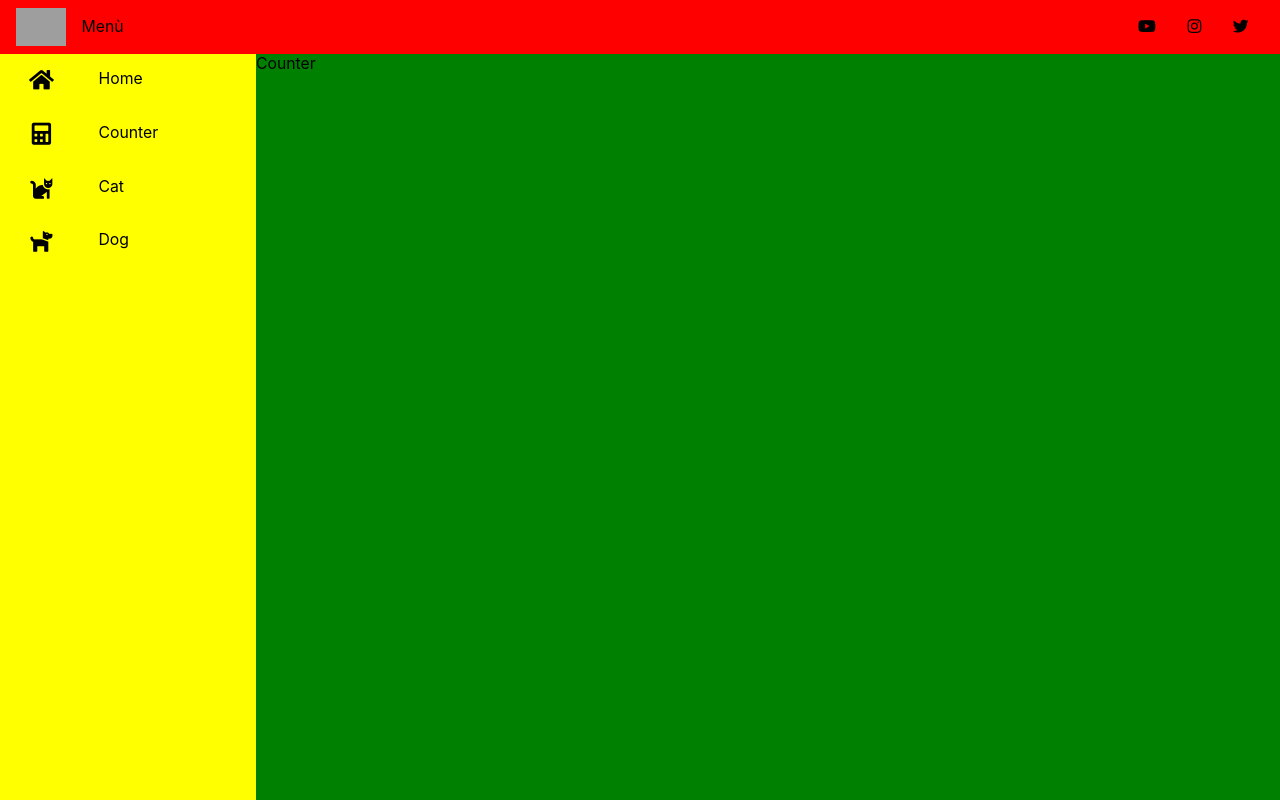
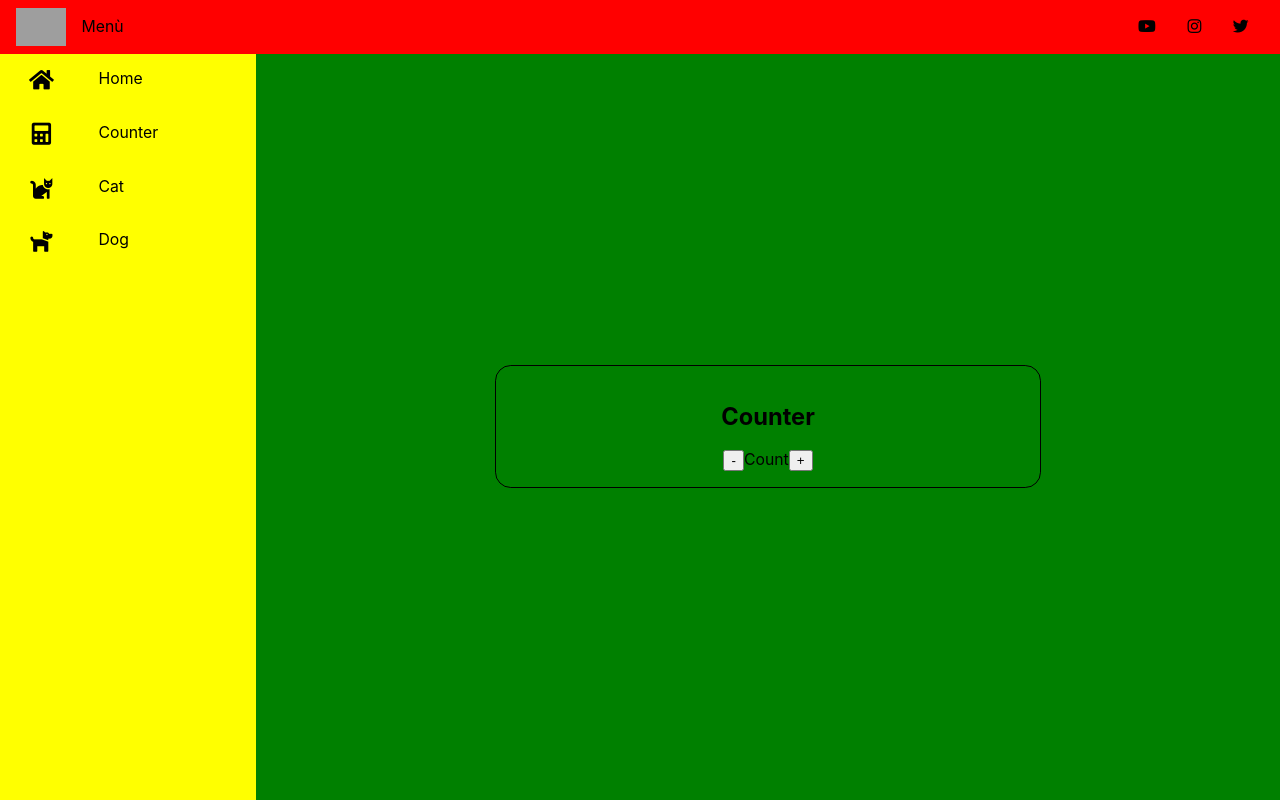
Before and after one commit to MirkoDC-Aesys/SagaTypeScriptPractice, a React (Create React App) app: page /Counter in a window 1280 px wide. Built offline with nearby package versions, Linux system fonts and the light colour scheme; grey boxes are pictures that could not be loaded.

Commit message:
Add counterSlice

```diff
--- a/src/app/store.ts
+++ b/src/app/store.ts
@@ -1,8 +1,11 @@
 import { configureStore } from '@reduxjs/toolkit'
+import counterReducer from '../features/Counter/counterSlice'
 
 export const store = configureStore({
-  reducer: {},
-});
+  reducer: {
+    counter: counterReducer,
+  },
+})
 
 export type AppDispatch = typeof store.dispatch;
 export type RootState = ReturnType<typeof store.getState>
--- a/src/features/Counter/Counter.module.css
+++ b/src/features/Counter/Counter.module.css
@@ -0,0 +1,14 @@
+.container {
+    height: 100%;
+    display: flex;
+    justify-content: center;
+    align-items: center;
+}
+
+.counterBox {
+    border: 1px solid var(--color-primary);
+    border-radius: 1rem;
+    padding: 1rem;
+    width: 50%;
+    text-align: center;
+}
--- a/src/features/Counter/Counter.tsx
+++ b/src/features/Counter/Counter.tsx
@@ -3,8 +3,15 @@ import classes from './Counter.module.css'
 
 const Counter = () => {
     return (
-        <div>
-            Counter
+        <div className={classes.container}>
+            <div className={classes.counterBox}>
+                <h2>Counter</h2>
+                <div>
+                    <button>-</button>
+                    <span>Count</span>
+                    <button>+</button>
+                </div>
+            </div>
         </div>
     )
 }
--- /dev/null
+++ b/src/features/Counter/counterSlice.ts
@@ -0,0 +1,26 @@
+import { createSlice } from '@reduxjs/toolkit'
+import { useSelector } from 'react-redux'
+
+export interface CounterState {
+    value: number
+}
+
+const initialState: CounterState = {
+    value: 0
+}
+
+const counterSlice = createSlice({
+    name:'counter',
+    initialState,
+    reducers: {
+        decremented: (state) => {
+            state.value += 1
+        },
+        incremented: (state) => {
+            state.value -= 1
+        }
+    }
+})
+
+export const { decremented, incremented } = counterSlice.actions
+export default counterSlice.reducer
```
